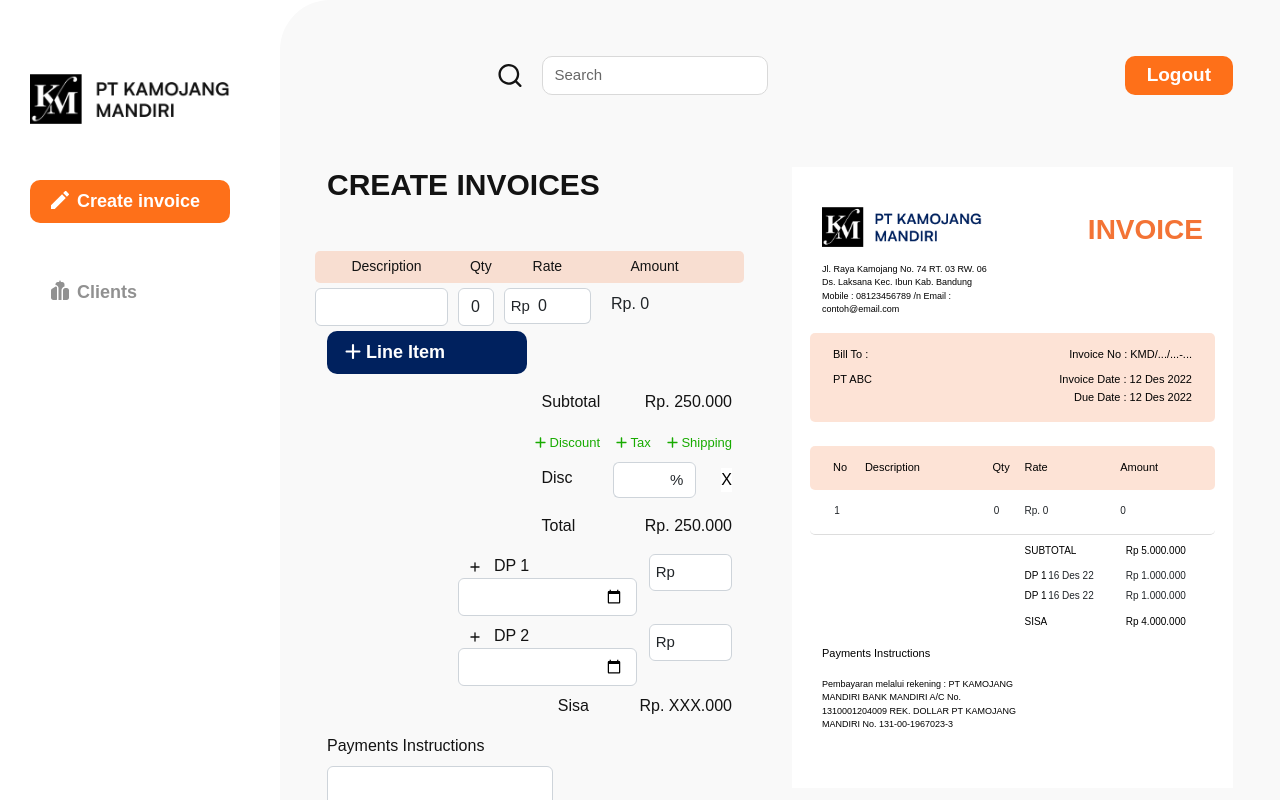
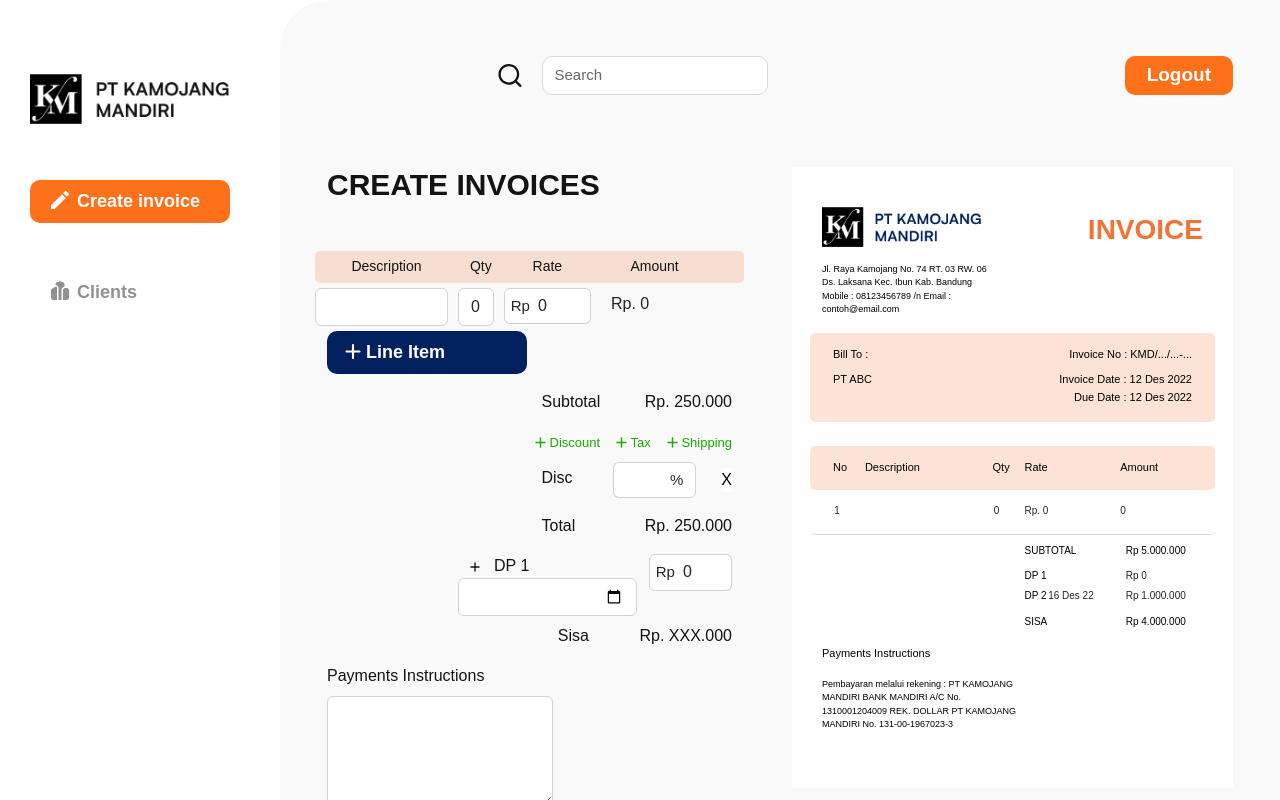
Before and after one commit to DimasNuryadin/Next-Invoice, a Next.js app: page /CreateInvoice2 in a window 1280 px wide. Shown: the top 800 px of the page. Built offline with nearby package versions, Linux system fonts and the light colour scheme; a web font is replaced by a local one.

Commit message:
Refactor create invoice

```diff
--- a/components/organisms/Invoice/index.tsx
+++ b/components/organisms/Invoice/index.tsx
@@ -1,6 +1,7 @@
 import Image from 'next/image'
 interface InvoiceProps {
   desc: Desc[];
+  dp: Dp[];
 }
 
 interface Desc {
@@ -9,8 +10,19 @@ interface Desc {
   rate: number;
 }
 
+interface Dp {
+  date: string;
+  rate: number;
+}
+
 export default function Invoice(props: InvoiceProps) {
-  const { desc } = props;
+  const { desc, dp } = props;
+  const months = ["Jan", "Feb", "Mar", "Apr", "May", "Jun", "Jul", "Aug", "Sept", "Oct", "Nov", "Dec"];
+
+  // const coba = dp[0].date;
+  // const month = coba.getUTCDate()
+
+  // console.log("coba :", coba)
 
   return (
     <div className='col-6'>
@@ -70,18 +82,20 @@ export default function Invoice(props: InvoiceProps) {
         </div>
 
         {/* DP */}
+        {dp.map((data, index) => (
+          <div className="row dp" key={index}>
+            <p className='col-6'></p>
+            <div className='col-3'>
+              <p className='head-table float-start' >DP {index + 1}</p>
+              <p className='float-end me-2'>{data.date}</p>
+            </div>
+            <p className='col-3'>Rp {data.rate}</p>
+          </div>
+        ))}
         <div className="row dp">
           <p className='col-6'></p>
           <div className='col-3'>
-            <p className='head-table float-start' >DP 1</p>
-            <p className='float-end me-2'>16 Des 22</p>
-          </div>
-          <p className='col-3'>Rp 1.000.000</p>
-        </div>
-        <div className="row dp">
-          <p className='col-6'></p>
-          <div className='col-3'>
-            <p className='head-table float-start' >DP 1</p>
+            <p className='head-table float-start' >DP 2</p>
             <p className='float-end me-2'>16 Des 22</p>
           </div>
           <p className='col-3'>Rp 1.000.000</p>
--- a/pages/CreateInvoice1.tsx
+++ b/pages/CreateInvoice1.tsx
@@ -13,7 +13,7 @@ export default function CreateInvoice1() {
           <FormInvoice1 />
 
           {/* Invoice */}
-          <Invoice />
+          {/* <Invoice /> */}
         </div>
       </div>
     </div>
--- a/pages/CreateInvoice2.tsx
+++ b/pages/CreateInvoice2.tsx
@@ -17,6 +17,9 @@ export default function CreateInvoice2() {
       rate: 0,
     }
   ])
+
+  // console.log("desc :", desc)
+  // console.log("dp :", dp)
 
   // Line Item Description
   const addLineDescription = () => {
@@ -38,12 +41,20 @@ export default function CreateInvoice2() {
     setDp(list)
   }
 
-  // Handlechange
+  // Handle Change Dp
   const handleChangeDesc = (e, index) => {
     const { name, value } = e.target
     const list = [...desc];
     list[index][name] = value;
     setDesc(list)
+  }
+
+  // Handle Change Dp
+  const handleChangeDp = (e, index) => {
+    const { name, value } = e.target
+    const list = [...dp];
+    list[index][name] = value;
+    setDp(list)
   }
 
   return (
@@ -131,43 +142,26 @@ export default function CreateInvoice2() {
               </div>
 
               {/* DP */}
-              <div className="row mb-2">
+              {dp.map((data, index) => (
+                <div className="row mb-2" key={index}>
                   <div className="col-4"></div>
                   <div className="col-5">
                     <div className="row" >
-                    <button className='col-1 my-auto border-0 bg-transparent'>
+                      <button className='col-1 my-auto border-0 bg-transparent' onClick={() => addLineDP(index)}>
                         <Image src="/icon/plus-dark.svg" width={10} height={10} alt="Plus Dark" />
                       </button>
-                    <p className='col-4 my-auto label text-start'>DP 1</p>
-                    <input className="form-control col" type="date" id="Due Date" required />
+                      <p className='col-4 my-auto label text-start'>DP {index + 1}</p>
+                      <input className="form-control col" type="date" id="Due Date" name="date" value={data.date} onChange={(e) => handleChangeDp(e, index)} required />
                     </div>
                   </div>
                   <div className="col-3">
                     <div className="input-group ">
                       <label className="input-group-text bg-white border-none" style={{ fontSize: 15, padding: 6 }} htmlFor="dp1" >Rp</label>
-                    <input type="text" className="form-control border-start-0" style={{ padding: '0px 2px' }} id="dp1" />
+                      <input type="text" className="form-control border-start-0" style={{ padding: '0px 2px' }} id="dp1" name="rate" value={data.rate} onChange={(e) => handleChangeDp(e, index)} />
                     </div>
                   </div>
                 </div>
-
-              <div className="row mb-2">
-                <div className="col-4"></div>
-                <div className="col-5">
-                  <div className="row" >
-                    <button className='col-1 my-auto border-0 bg-transparent'>
-                      <Image src="/icon/plus-dark.svg" width={10} height={10} alt="Plus Dark" />
-                    </button>
-                    <p className='col-4 my-auto label text-start'>DP 2</p>
-                    <input className="form-control col" type="date" id="Due Date" required />
-                  </div>
-                </div>
-                <div className="col-3">
-                  <div className="input-group ">
-                    <label className="input-group-text bg-white border-none" style={{ fontSize: 15, padding: 6 }} htmlFor="dp2" >Rp</label>
-                    <input type="text" className="form-control border-start-0" style={{ padding: '0px 2px' }} id="dp2" />
-                  </div>
-                </div>
-              </div>
+              ))}
 
               {/* Sisa */}
               <div className="row mt-1">
@@ -197,7 +191,7 @@ export default function CreateInvoice2() {
           </div>
 
           {/* Invoice */}
-          <Invoice desc={desc} />
+          <Invoice desc={desc} dp={dp} />
         </div>
       </div>
     </div>
```
Lines whose indentation alone changed are shown as unchanged.
